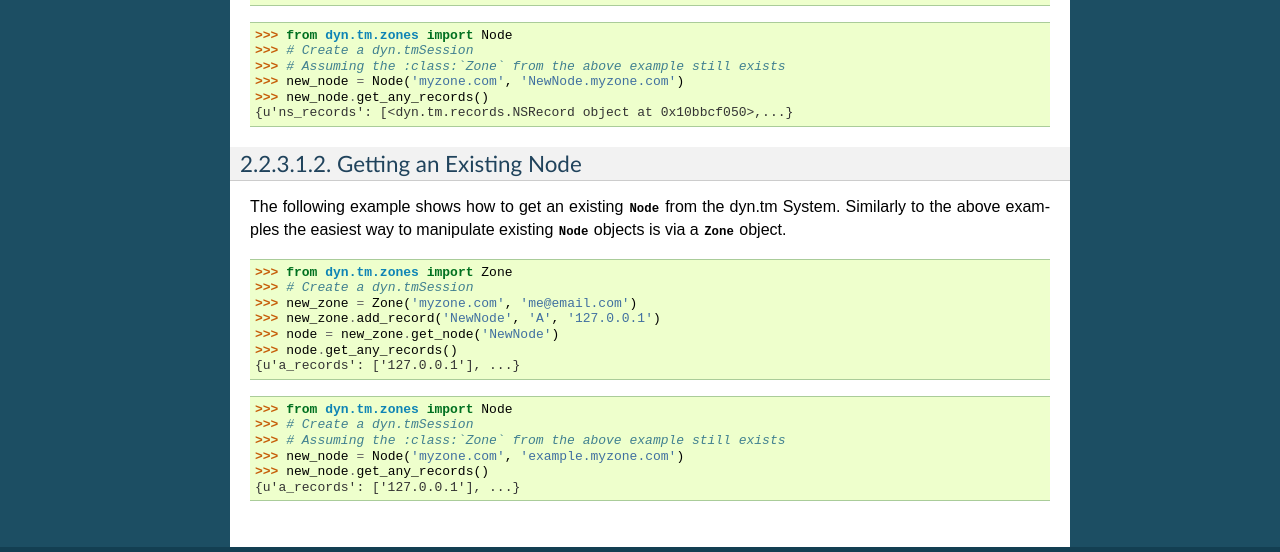
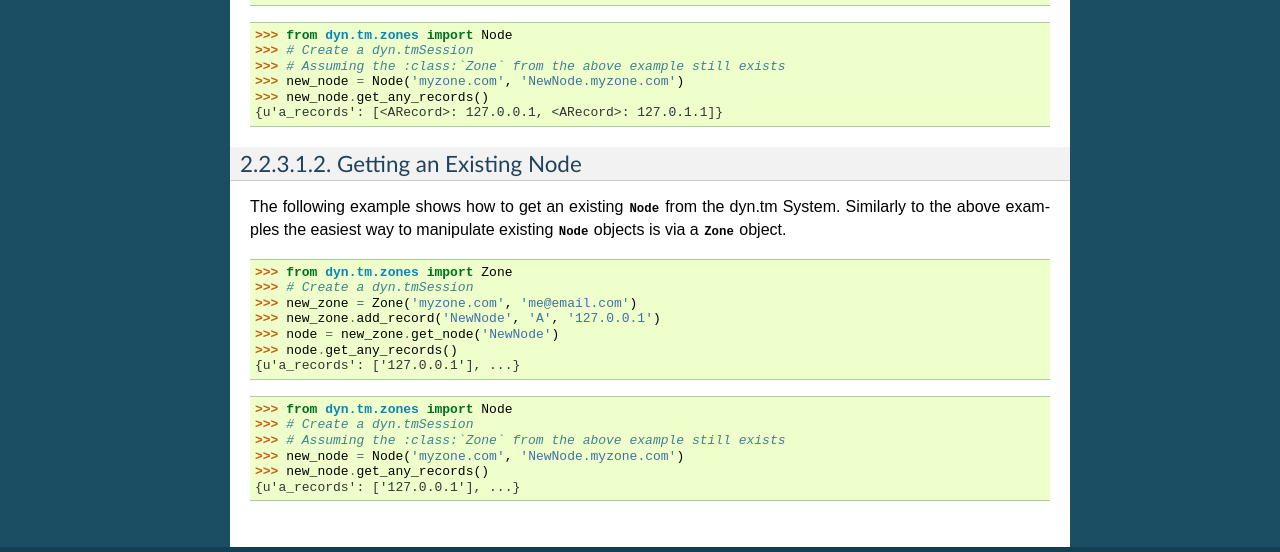
Before and after one commit to dyninc/dyn-python, a Sphinx documentation site: the page built from docs/tm/zones/node.rst, in a window 1280 px wide. Shown: the part 797-1349 px from the top of the page. Built offline with Sphinx 7.4.7, drawn with Linux system fonts in a browser that asks for light colours.

Commit message:
Update node.rst

```diff
--- a/docs/tm/zones/node.rst
+++ b/docs/tm/zones/node.rst
@@ -50,7 +50,7 @@ objects both by using a :class:`Zone` as a proxy, and by creating a
     >>> # Assuming the :class:`Zone` from the above example still exists
     >>> new_node = Node('myzone.com', 'NewNode.myzone.com')
     >>> new_node.get_any_records()
-    {u'ns_records': [<dyn.tm.records.NSRecord object at 0x10bbcf050>,...}
+    {u'a_records': [<ARecord>: 127.0.0.1, <ARecord>: 127.0.1.1]}
 
 Getting an Existing Node
 ^^^^^^^^^^^^^^^^^^^^^^^^
@@ -72,6 +72,6 @@ existing :class:`Node` objects is via a :class:`Zone` object.
     >>> from dyn.tm.zones import Node
     >>> # Create a dyn.tmSession
     >>> # Assuming the :class:`Zone` from the above example still exists
-    >>> new_node = Node('myzone.com', 'example.myzone.com')
+    >>> new_node = Node('myzone.com', 'NewNode.myzone.com')
     >>> new_node.get_any_records()
     {u'a_records': ['127.0.0.1'], ...}
```
